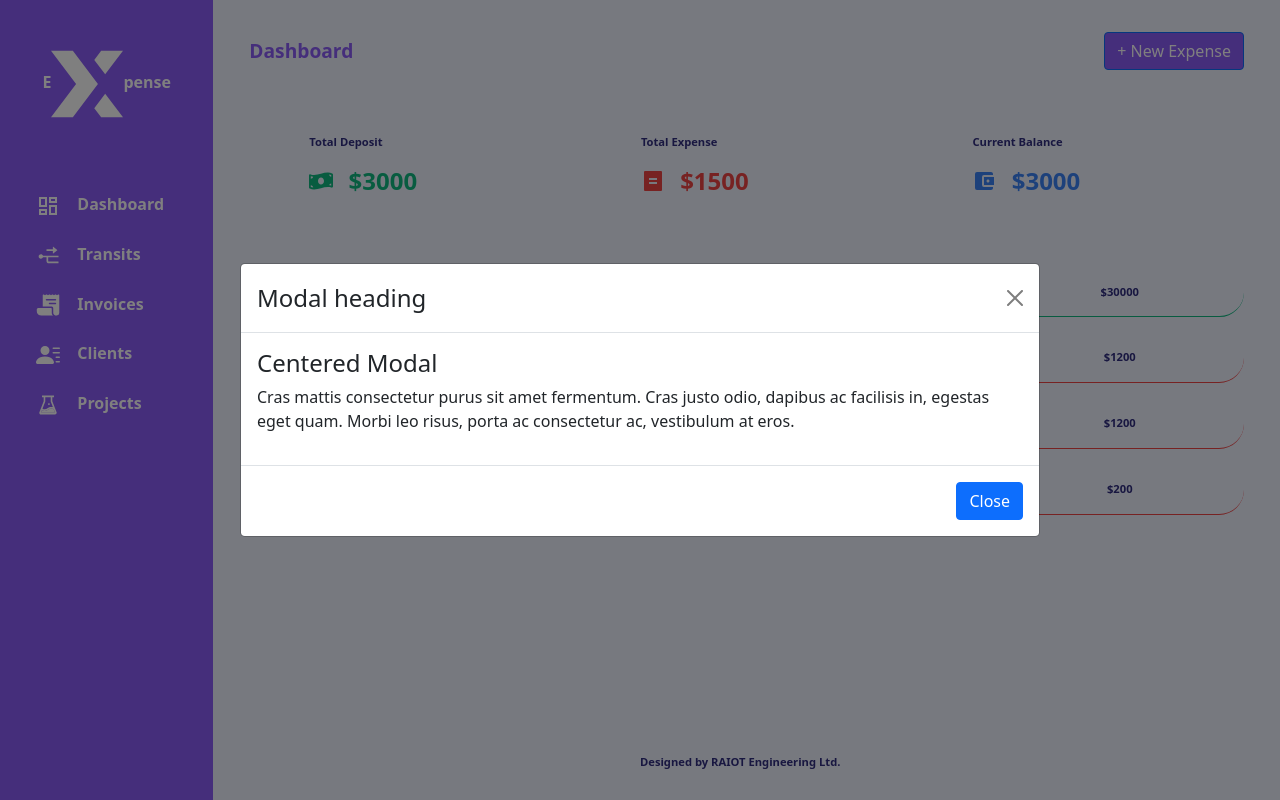
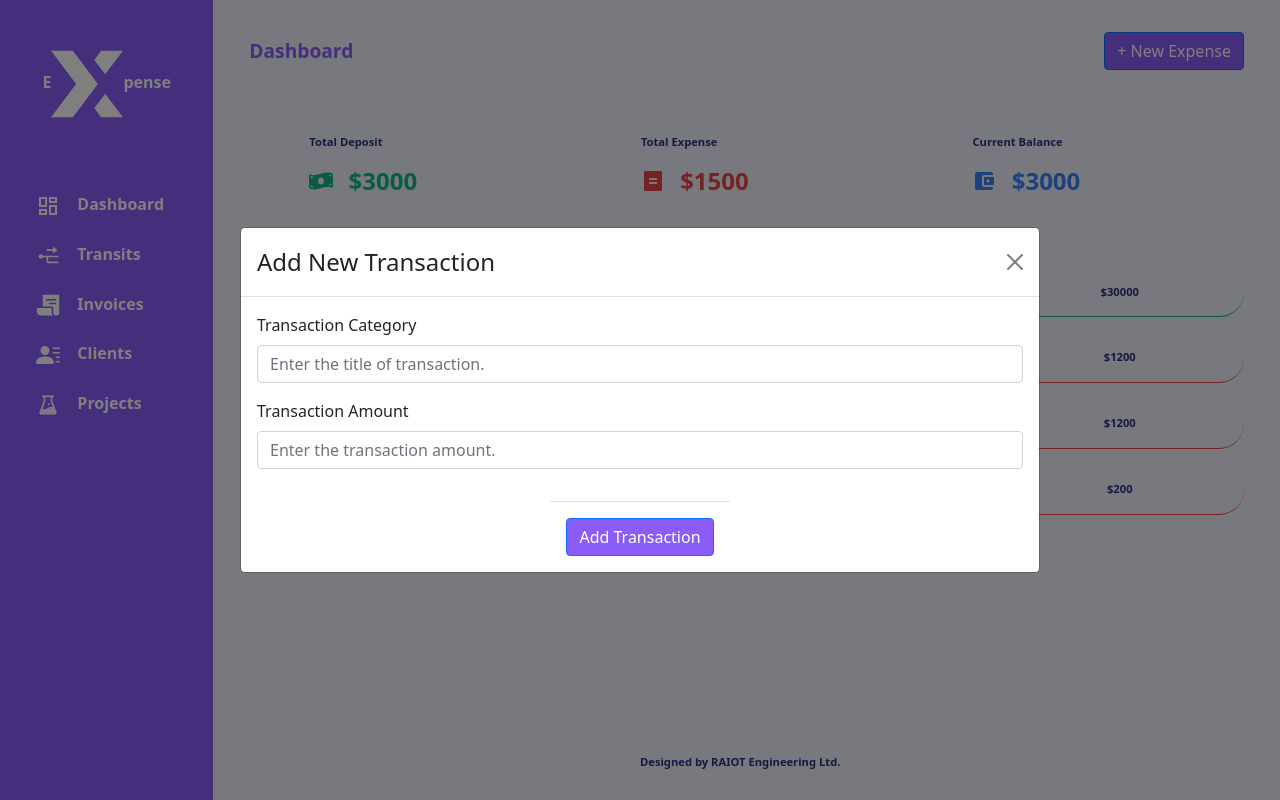
Before and after one commit to Muhammad-Talha-786/Expense-Tracker-App, a React (Create React App) app: page / in a window 1280 px wide. Both pictures are taken after a click on the button "+ New Expense". Built offline with nearby package versions, Linux system fonts and the light colour scheme.

Commit message:
UI Design finalized

```diff
--- a/src/Components/AddTransaction.js
+++ b/src/Components/AddTransaction.js
@@ -1,5 +1,5 @@
-import React from 'react';
-import { Modal, Button } from "react-bootstrap";
+import React from "react";
+import { Modal, Form, Button } from "react-bootstrap";
 
 const AddTransaction = (props) => {
   return (
@@ -12,23 +12,36 @@ const AddTransaction = (props) => {
       >
         <Modal.Header closeButton>
           <Modal.Title id="contained-modal-title-vcenter">
-              Modal heading
+            Add New Transaction
           </Modal.Title>
         </Modal.Header>
-          <Modal.Body>
-            <h4>Centered Modal</h4>
-            <p>
-              Cras mattis consectetur purus sit amet fermentum. Cras justo odio,
-              dapibus ac facilisis in, egestas eget quam. Morbi leo risus, porta
-              ac consectetur ac, vestibulum at eros.
-            </p>
+        <Modal.Body className="show-grid">
+          <Form>
+            <Form.Group className="mb-3" controlId="formBasicEmail">
+              <Form.Label>Transaction Category</Form.Label>
+              <Form.Control
+                type="email"
+                placeholder="Enter the title of transaction."
+              />
+            </Form.Group>
+
+            <Form.Group className="mb-3" controlId="formBasicPassword">
+              <Form.Label>Transaction Amount</Form.Label>
+              <Form.Control
+                type="password"
+                placeholder="Enter the transaction amount."
+              />
+            </Form.Group>
+          </Form>
         </Modal.Body>
-          <Modal.Footer>
-            <Button onClick={props.onHide}>Close</Button>
+        <Modal.Footer className="text-center mx-auto">
+          <Button style={{ backgroundColor: "#8B5CF6" }} onClick={props.onHide}>
+            Add Transaction
+          </Button>
         </Modal.Footer>
       </Modal>
     </div>
   );
-}
+};
 
 export default AddTransaction;
```
Lines whose indentation alone changed are shown as unchanged.
